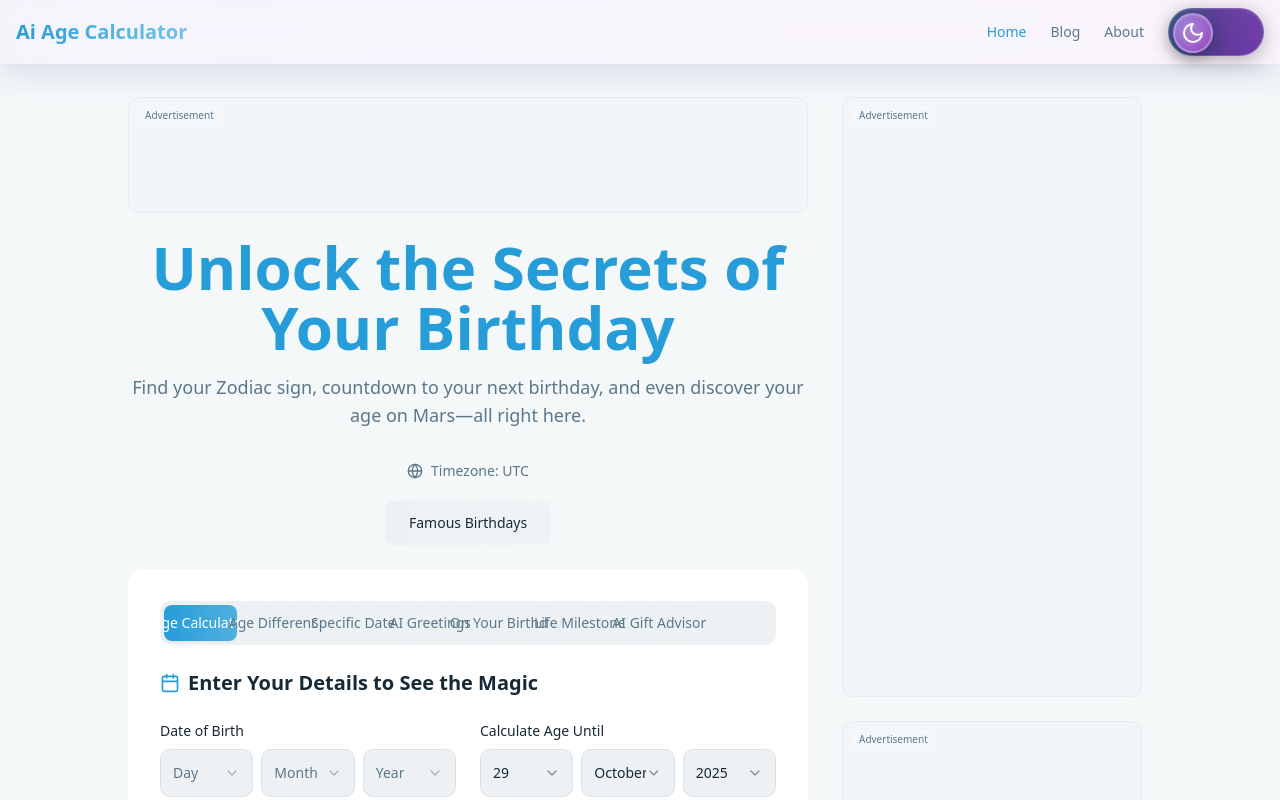
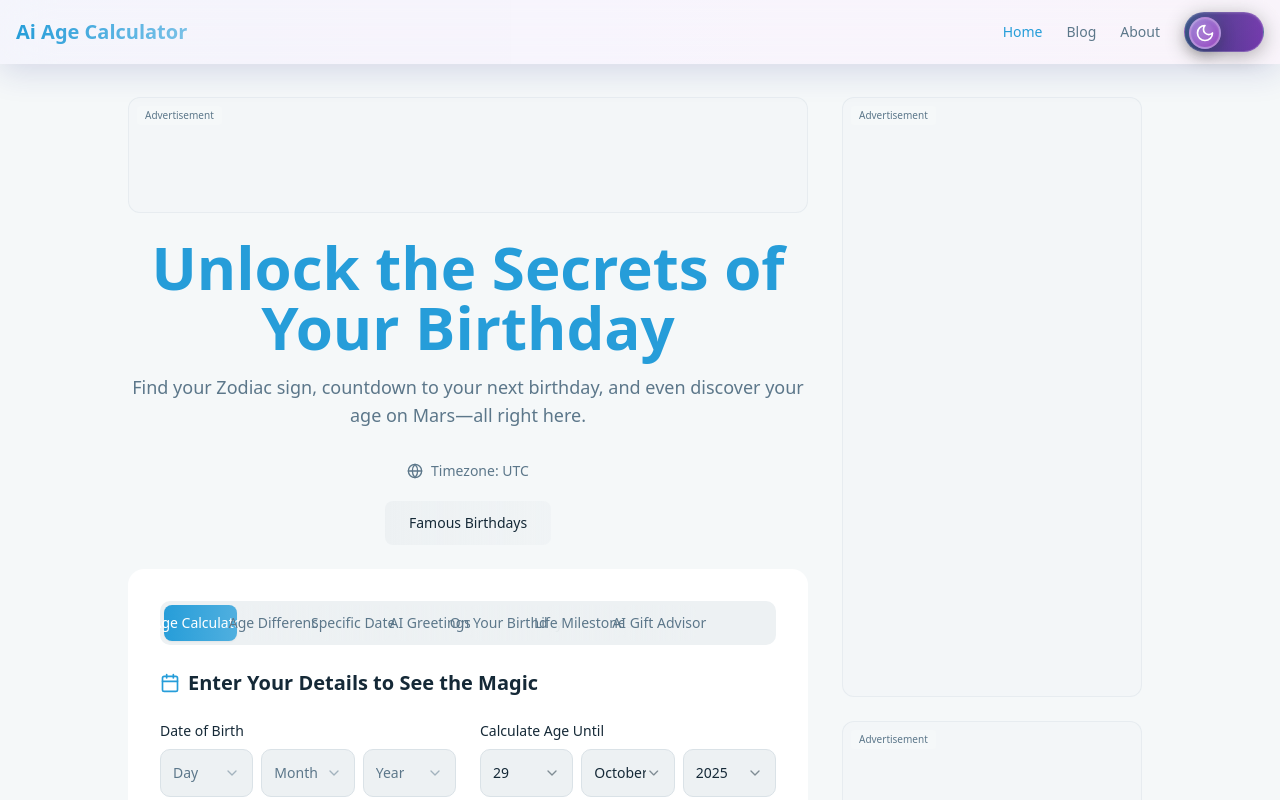
Before and after one commit to mirajulbuilds/aiagecalculator, a React (Vite) app: page / in a window 1280 px wide. Shown: the top 800 px of the page. Built offline with nearby package versions, Linux system fonts and the light colour scheme.

Commit message:
Refactor: Adjust toggle size

```diff
--- a/src/components/ThemeToggle.tsx
+++ b/src/components/ThemeToggle.tsx
@@ -30,7 +30,7 @@ const ThemeToggle = () => {
     <button
       onClick={toggleTheme}
       className={`
-        group relative w-20 h-10 md:w-24 md:h-12 rounded-[50px]
+        group relative w-16 h-8 md:w-20 md:h-10 rounded-[50px]
         backdrop-blur-[10px]
         bg-gradient-to-r from-[hsl(220,50%,35%)] via-[hsl(260,45%,40%)] to-[hsl(270,50%,45%)]
         transition-all duration-500 ease-in-out
@@ -54,14 +54,14 @@ const ThemeToggle = () => {
     >
       {/* Fixed Sun Icon on Left */}
       <Sun
-        className="absolute left-3 md:left-4 top-1/2 -translate-y-1/2 h-5 w-5 md:h-6 md:w-6 text-white/60 transition-all duration-500"
+        className="absolute left-2 md:left-3 top-1/2 -translate-y-1/2 h-4 w-4 md:h-5 md:w-5 text-white/60 transition-all duration-500"
       />
 
       {/* Sliding Knob with Moon Icon */}
       <div
         className={`
           absolute top-1 ${isDark ? 'right-1' : 'left-1'}
-          w-8 h-8 md:w-10 md:h-10 rounded-full
+          w-6 h-6 md:w-8 md:h-8 rounded-full
           backdrop-blur-md bg-gradient-to-br from-[hsl(260,50%,60%)] to-[hsl(280,50%,50%)]
           border-2 border-white/30
           shadow-[0_4px_15px_rgba(0,0,0,0.3),inset_0_1px_3px_rgba(255,255,255,0.2)]
@@ -76,7 +76,7 @@ const ThemeToggle = () => {
       >
         {/* Moon Icon Inside Knob */}
         <Moon
-          className="h-5 w-5 md:h-6 md:w-6 text-white drop-shadow-[0_0_8px_rgba(255,255,255,0.8)]"
+          className="h-4 w-4 md:h-5 md:w-5 text-white drop-shadow-[0_0_8px_rgba(255,255,255,0.8)]"
         />
       </div>
     </button>
```
